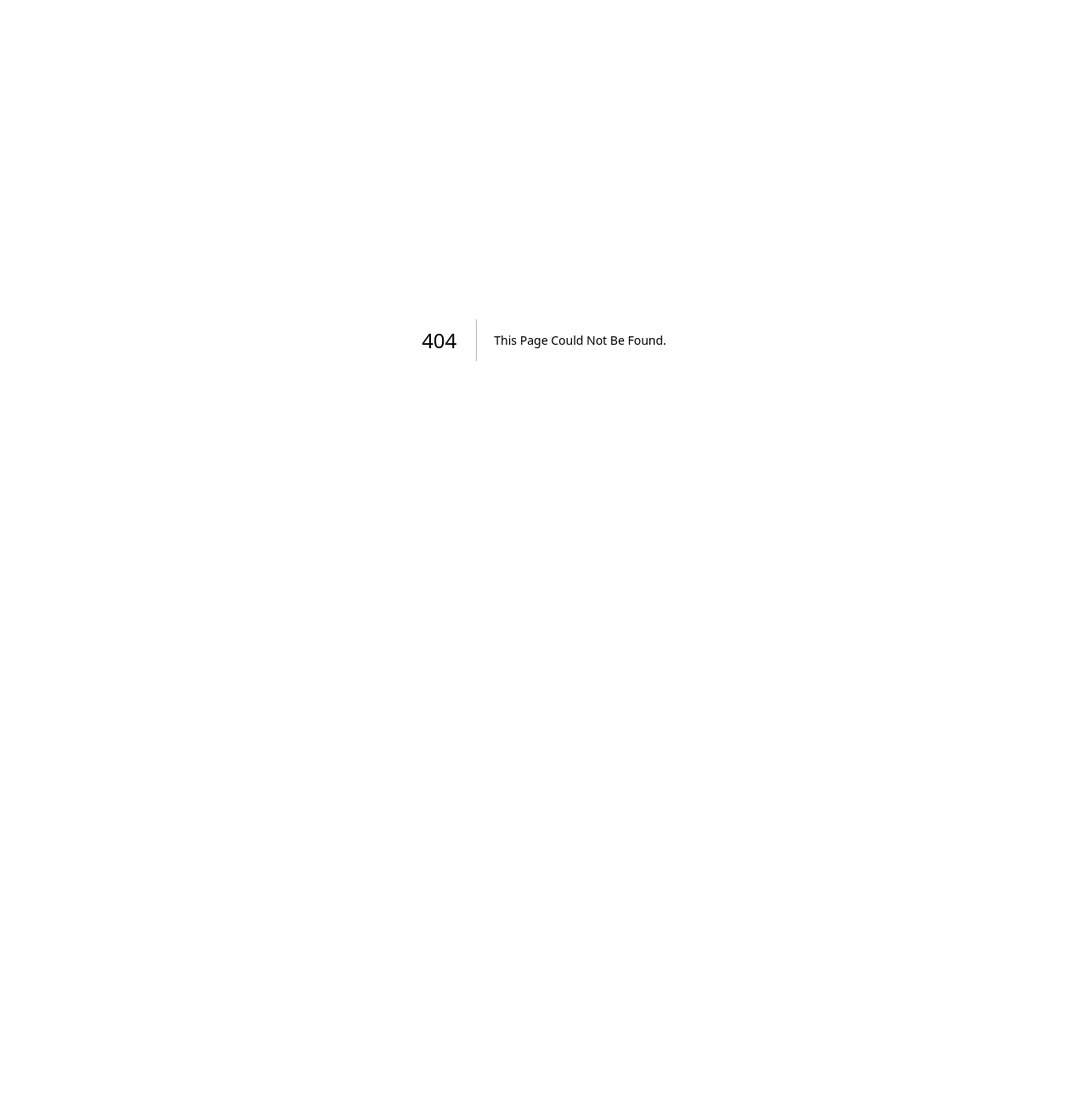
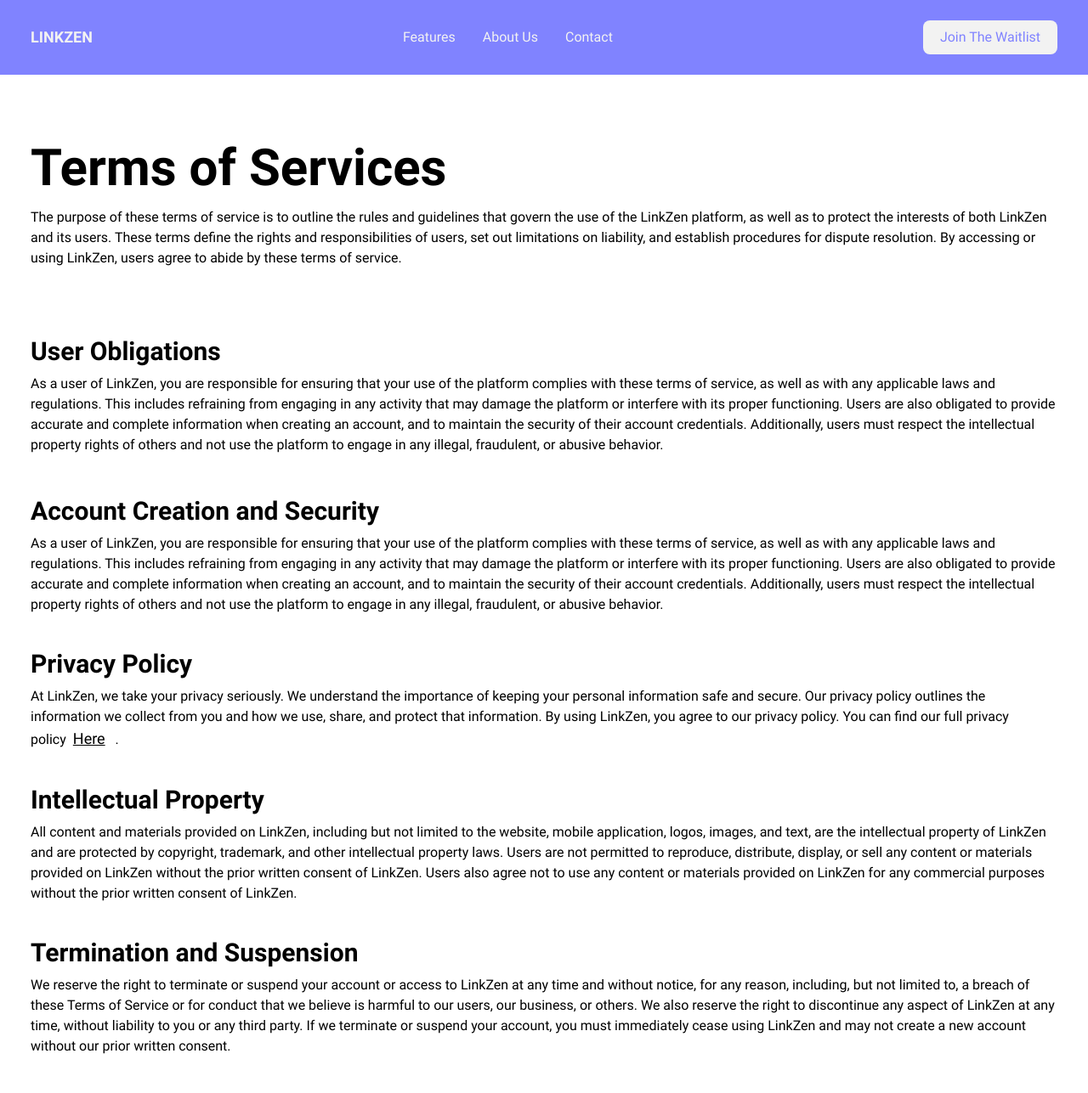
Before and after one commit to Cyphermoon/link_zen, a Next.js app: page /terms-of-services in a window 1280 px wide. Before the commit this address had no page. Shown: the top 1287 px of the page at 85% size. Before the commit the page ends 800 px from the top, so only its background shows below. Built offline with nearby package versions, Linux system fonts and the light colour scheme; what tailwindcss-radix would draw is missing.

Commit message:
added terms of services

```diff
--- /dev/null
+++ b/src/pages/terms-of-services.tsx
@@ -0,0 +1,178 @@
+import Container from "@/components/common/Container";
+import Navbar from "../components/HomePage/NavBar/index";
+import WaitListLayout from "@/components/layout/WaitListLayout";
+import Footer from "@/components/HomePage/Footer";
+import AppConfig from "@/constants/app.constant";
+import Link from "next/link";
+
+const TermsOfServices = () => {
+  return (
+    <WaitListLayout>
+      <div>
+        <div className="bg-accent py-6">
+          <Navbar inverse={false} />
+        </div>
+
+        <Container>
+          <div className="my-10 lg:my-20">
+            <h1 className="font-900 font-roboto text-4xl lg:text-6xl my-4">
+              Terms of Services
+            </h1>
+
+            <p className="font-poppins font-normal">
+              The purpose of these terms of service is to outline the rules and
+              guidelines that govern the use of the LinkZen platform, as well as
+              to protect the interests of both LinkZen and its users. These
+              terms define the rights and responsibilities of users, set out
+              limitations on liability, and establish procedures for dispute
+              resolution. By accessing or using LinkZen, users agree to abide by
+              these terms of service.
+            </p>
+          </div>
+
+          <div className="my-8 md:my-12">
+            <h5 className="font-semibold font-poppins text-2xl lg:text-3xl my-2">
+              User Obligations
+            </h5>
+            <p className="font-poppins font-normal">
+              As a user of LinkZen, you are responsible for ensuring that your
+              use of the platform complies with these terms of service, as well
+              as with any applicable laws and regulations. This includes
+              refraining from engaging in any activity that may damage the
+              platform or interfere with its proper functioning. Users are also
+              obligated to provide accurate and complete information when
+              creating an account, and to maintain the security of their account
+              credentials. Additionally, users must respect the intellectual
+              property rights of others and not use the platform to engage in
+              any illegal, fraudulent, or abusive behavior.
+            </p>
+          </div>
+
+          <div className="my-8 md:my-10">
+            <h5 className="font-semibold font-poppins text-2xl lg:text-3xl my-2">
+              Account Creation and Security
+            </h5>
+            <p className="font-poppins font-normal">
+              As a user of LinkZen, you are responsible for ensuring that your
+              use of the platform complies with these terms of service, as well
+              as with any applicable laws and regulations. This includes
+              refraining from engaging in any activity that may damage the
+              platform or interfere with its proper functioning. Users are also
+              obligated to provide accurate and complete information when
+              creating an account, and to maintain the security of their account
+              credentials. Additionally, users must respect the intellectual
+              property rights of others and not use the platform to engage in
+              any illegal, fraudulent, or abusive behavior.
+            </p>
+          </div>
+
+          <div className="my-8 md:my-10">
+            <h5 className="font-semibold font-poppins text-2xl lg:text-3xl my-2">
+              Privacy Policy
+            </h5>
+            <p className="font-poppins font-normal">
+              At LinkZen, we take your privacy seriously. We understand the
+              importance of keeping your personal information safe and secure.
+              Our privacy policy outlines the information we collect from you
+              and how we use, share, and protect that information. By using
+              LinkZen, you agree to our privacy policy. You can find our full
+              privacy policy{""}
+              <Link
+                href={AppConfig.privacy}
+                className="text-md font-normal underline color-accent mx-2"
+              >
+              Here
+              </Link>{" "}
+              .
+            </p>
+          </div>
+
+          <div className="my-8 md:my-10">
+            <h5 className="font-semibold font-poppins text-2xl lg:text-3xl my-2">
+              Intellectual Property
+            </h5>
+            <p className="font-poppins font-normal">
+              All content and materials provided on LinkZen, including but not
+              limited to the website, mobile application, logos, images, and
+              text, are the intellectual property of LinkZen and are protected
+              by copyright, trademark, and other intellectual property laws.
+              Users are not permitted to reproduce, distribute, display, or sell
+              any content or materials provided on LinkZen without the prior
+              written consent of LinkZen. Users also agree not to use any
+              content or materials provided on LinkZen for any commercial
+              purposes without the prior written consent of LinkZen.
+            </p>
+          </div>
+          <div className="my-8 md:my-10">
+            <h5 className="font-semibold font-poppins text-2xl lg:text-3xl my-2">
+              Termination and Suspension
+            </h5>
+            <p className="font-poppins font-normal">
+              We reserve the right to terminate or suspend your account or
+              access to LinkZen at any time and without notice, for any reason,
+              including, but not limited to, a breach of these Terms of Service
+              or for conduct that we believe is harmful to our users, our
+              business, or others. We also reserve the right to discontinue any
+              aspect of LinkZen at any time, without liability to you or any
+              third party. If we terminate or suspend your account, you must
+              immediately cease using LinkZen and may not create a new account
+              without our prior written consent.
+            </p>
+          </div>
+
+          <div className="my-8 md:my-10">
+            <h5 className="font-semibold font-poppins text-2xl lg:text-3xl my-2">
+              Dispute resolution and governing law
+            </h5>
+            <p className="font-poppins font-normal">
+              Any dispute, controversy, or claim arising out of or relating to
+              the use of LinkZen or the interpretation, performance, breach,
+              termination, or validity of these terms of service shall be
+              resolved through arbitration in accordance with the rules of the
+              Nigerian Arbitration Association. The arbitration shall be
+              conducted in English, in a mutually agreed location, and the
+              decision rendered by the arbitrator shall be final and binding.
+              These terms of service shall be governed by and construed in
+              accordance with the laws of the state, without regard to its
+              conflict of laws provisions.
+            </p>
+          </div>
+          <div className="my-8 md:my-10">
+            <h5 className="font-semibold font-poppins text-2xl lg:text-3xl my-2">
+              Limitation of Liability
+            </h5>
+            <p className="font-poppins font-normal">
+              LinkZen will not be liable for any direct, indirect, incidental,
+              special, consequential or exemplary damages, including but not
+              limited to, damages for loss of profits, goodwill, use, data or
+              other intangible losses resulting from the use or inability to use
+              our service. You agree to indemnify and hold harmless LinkZen and
+              its affiliates, officers, agents, employees, and partners from any
+              claim or demand, including reasonable attorneys' fees, made by any
+              third party due to or arising out of your use of the service, your
+              violation of these Terms of Service, or your violation of any
+              rights of another.{" "}
+            </p>
+          </div>
+
+          <div className="my-8 md:my-10">
+            <h5 className="font-semibold font-poppins text-2xl lg:text-3xl my-2">
+              Changes to the Terms of Service
+            </h5>
+            <p className="font-poppins font-normal">
+              We reserve the right to modify or update these Terms of Service
+              from time to time. You are responsible for reviewing these changes
+              and continuing to use LinkZen after such modifications have been
+              made constitutes your acceptance of the updated Terms of Service.
+              If you do not agree with the changes, you should discontinue using
+              our service.
+            </p>
+          </div>
+        </Container>
+        <Footer />
+      </div>
+    </WaitListLayout>
+  );
+};
+
+export default TermsOfServices;
```
